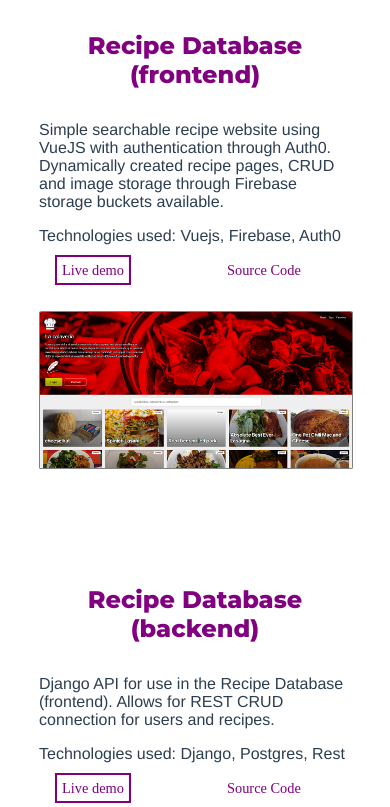
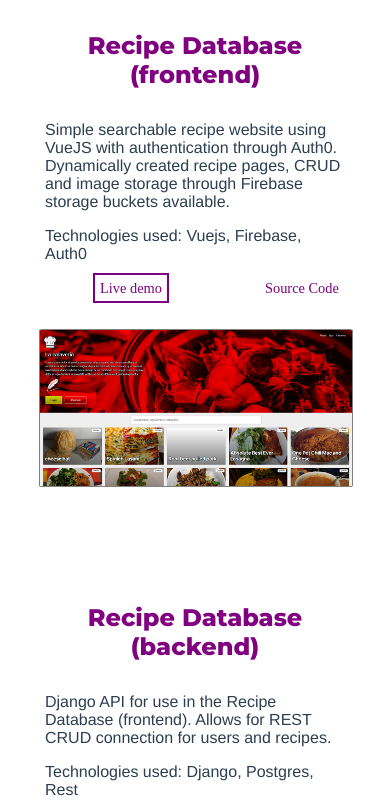
Before and after one commit to antinomezco/portfolio2021, a Vue app: page / in a window 390 px wide. Shown: the part 2800-3607 px from the top of the page. Built offline with nearby package versions, Linux system fonts and the light colour scheme.

Commit message:
fixed text in desc mobile

```diff
--- a/src/components/Projects.vue
+++ b/src/components/Projects.vue
@@ -282,6 +282,12 @@ img:active {
     padding-top: 0;
   }
 
+  .text-desc,
+  .below-text-desc {
+    width: 300px;
+    margin: auto;
+  }
+
   img {
     width: 100%;
     max-width: 450px;
```
